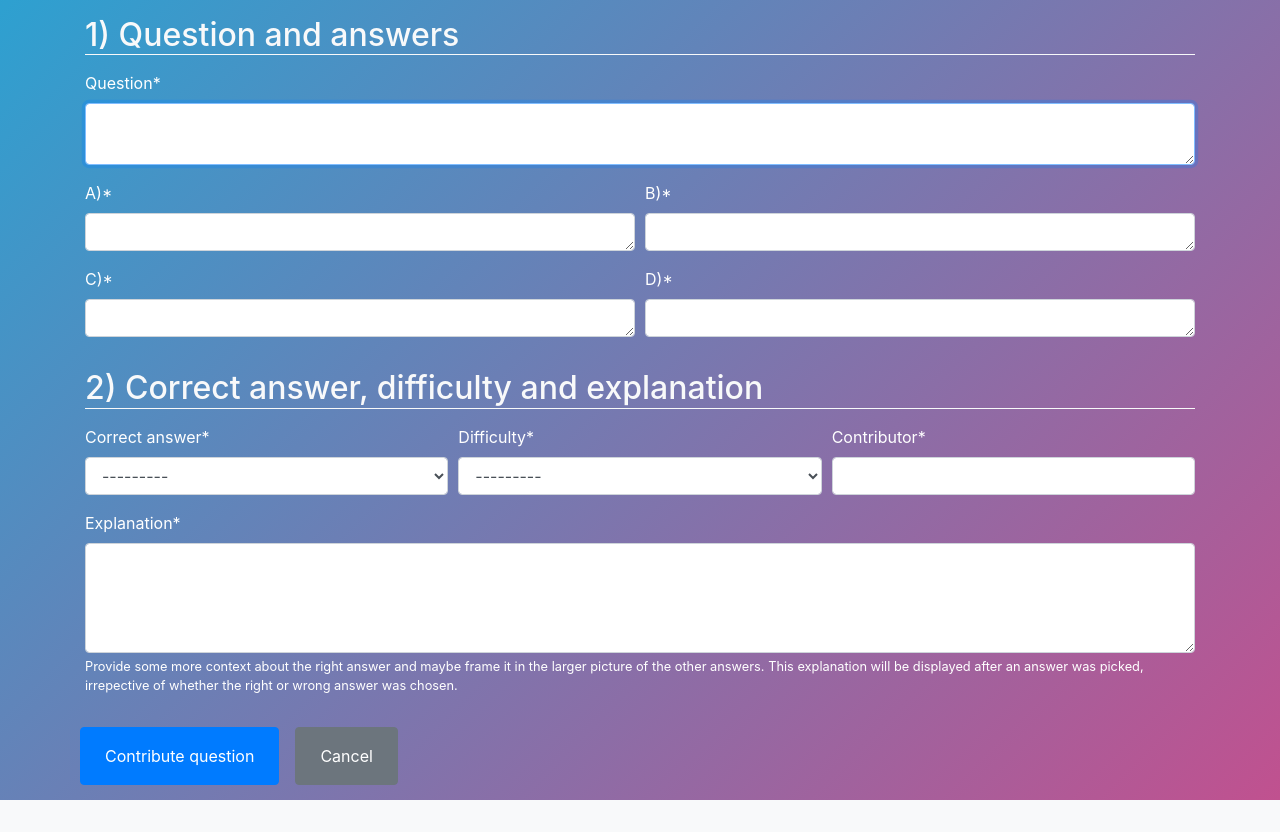
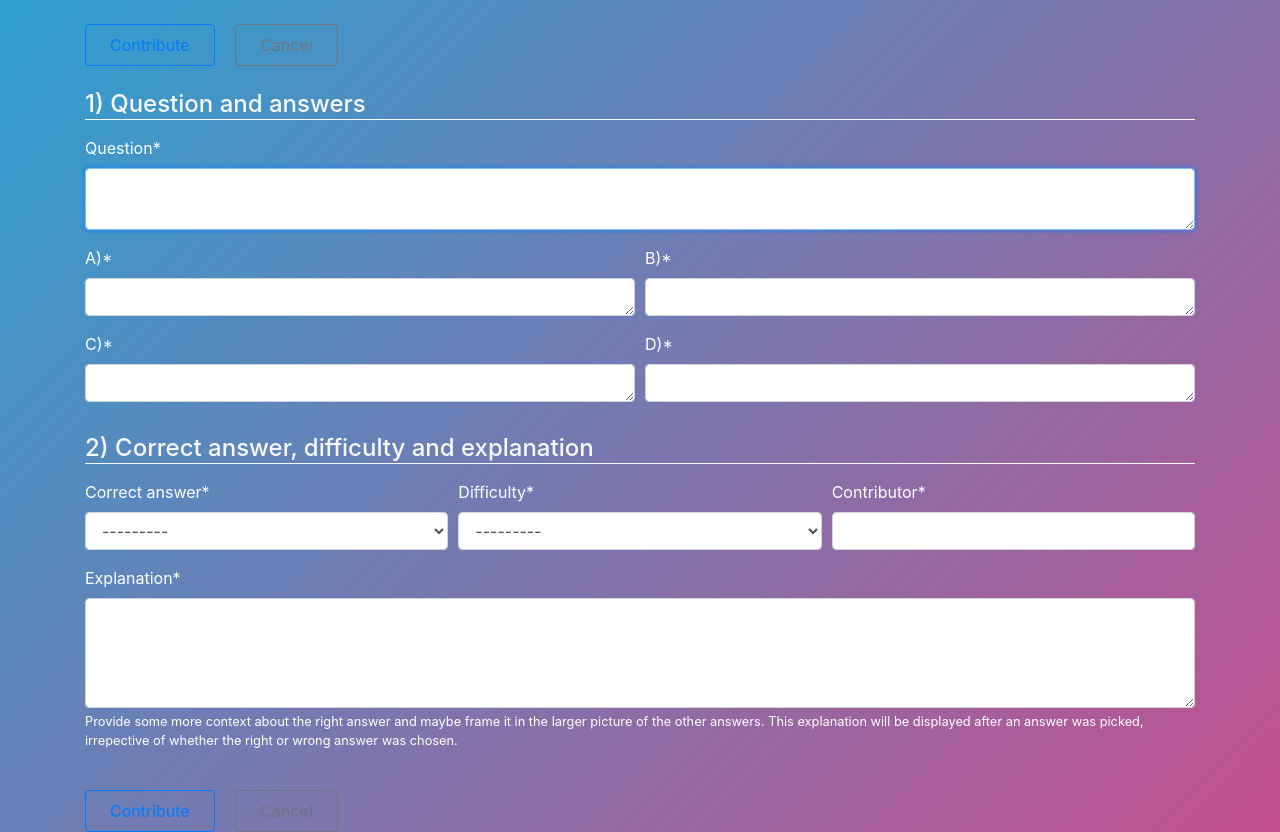
Before and after one commit to folinimarc/quizbubbles, a Django app: template quiz/templates/quiz/new_question.html in a window 1280 px wide. Before the commit the page ends 800 px from the top, so only its background shows below. Run offline with Django 3.2, Linux system fonts and the light colour scheme; the template is opened without the code that fills it: values that come from a table or form of the project are taken from there, others are empty; some libraries are stand-ins or nearby versions.

Commit message:
refactor question list,add, edit templates

```diff
--- /dev/null
+++ b/quiz/templates/quiz/includes/messages.html
@@ -0,0 +1,10 @@
+<div class="row">
+    <div id="message-box">
+        {% for message in messages %}
+        <div class="message cursor-pointer p-3 m-1">
+            <i class="no-pointerevents material-icons mr-2">message</i>
+            <span class="no-pointerevents">{{message}}</span>
+        </div>
+        {% endfor %}
+    </div>
+</div>
--- /dev/null
+++ b/quiz/templates/quiz/includes/nav_addquestion.html
@@ -0,0 +1,7 @@
+{% load static %}
+<div class="nav-row row my-4">
+    <div class="col-12">
+        <button type="submit" class="btn btn-outline-primary px-4 py-2 mr-3">Contribute</button>
+        <a class="btn btn-outline-secondary px-4 py-2 mr-3" href="{% url 'home' %}">Cancel</a>
+    </div>
+</div>
--- /dev/null
+++ b/quiz/templates/quiz/includes/questionfields.html
@@ -0,0 +1,36 @@
+{% load crispy_forms_tags %}
+{% load crispy_forms_field %}
+
+<h4 class="static-card border-bottom border-light text-light my-3">1) Question and answers</h4>
+<div class="form-row">
+    <div class="col-md-12">
+        {{ form.question|as_crispy_field }}
+    </div>
+    <div class="col-md-6">
+        {{ form.answer_a|as_crispy_field }}
+    </div>
+    <div class="col-md-6">
+        {{ form.answer_b|as_crispy_field }}
+    </div>
+    <div class="col-md-6">
+        {{ form.answer_c|as_crispy_field }}
+    </div>
+    <div class="col-md-6">
+        {{ form.answer_d|as_crispy_field }}
+    </div>
+</div>
+<h4 class="static-card border-bottom border-light text-light my-3">2) Correct answer, difficulty and explanation</h4>
+<div class="form-row">
+    <div class="col-md-4">
+        {{ form.correct_answer|as_crispy_field }}
+    </div>
+    <div class="col-md-4">
+        {{ form.difficulty|as_crispy_field }}
+    </div>
+    <div class="col-md-4">
+        {{ form.contributor|as_crispy_field }}
+    </div>
+    <div class="col-md-12">
+        {{ form.explanation|as_crispy_field }}
+    </div>
+</div>
--- a/quiz/templates/quiz/new_question.html
+++ b/quiz/templates/quiz/new_question.html
@@ -11,59 +11,17 @@
 {% endblock %}
 
 {% block content %}
-
 <!-- messages -->
-<div class="row">
-    <div id="message-box">
-        {% for message in messages %}
-        <div class="message cursor-pointer p-3 m-1">
-            <i class="no-pointerevents material-icons mr-2">message</i>
-            <span class="no-pointerevents">{{message}}</span>
-        </div>
-        {% endfor %}
-    </div>
-</div>
+{% include 'quiz/includes/messages.html' %}
 
 <!-- question form -->
 <form method="post">
     {% csrf_token %}
-    <h2 class="static-card border-bottom border-light text-light my-3">1) Question and answers</h2>
-    <div class="form-row">
-        <div class="col-md-12">
-            {{ form.question|as_crispy_field }}
-        </div>
-        <div class="col-md-6">
-            {{ form.answer_a|as_crispy_field }}
-        </div>
-        <div class="col-md-6">
-            {{ form.answer_b|as_crispy_field }}
-        </div>
-        <div class="col-md-6">
-            {{ form.answer_c|as_crispy_field }}
-        </div>
-        <div class="col-md-6">
-            {{ form.answer_d|as_crispy_field }}
-        </div>
-    </div>
-    <h2 class="static-card border-bottom border-light text-light my-3">2) Correct answer, difficulty and explanation</h2>
-    <div class="form-row">
-        <div class="col-md-4">
-            {{ form.correct_answer|as_crispy_field }}
-        </div>
-        <div class="col-md-4">
-            {{ form.difficulty|as_crispy_field }}
-        </div>
-        <div class="col-md-4">
-            {{ form.contributor|as_crispy_field }}
-        </div>
-        <div class="col-md-12">
-            {{ form.explanation|as_crispy_field }}
-        </div>
-    </div>
-    <div class="form-row my-3">
-        <button type="submit" class="btn btn-primary px-4 py-3 mr-3">Contribute question</button>
-        <a class="btn btn-secondary px-4 py-3" href="{% url 'home' %}">Cancel</a>
-    </div>
+    <!-- nav -->
+    {% include 'quiz/includes/nav_addquestion.html' %}
+    <!-- questionfields -->
+    {% include 'quiz/includes/questionfields.html' %}
+    <!-- nav -->
+    {% include 'quiz/includes/nav_addquestion.html' %}
 </form>
-
 {% endblock %}
```
Also changed, not shown: quiz/templates/quiz/edit_question.html (+7 -49 lines), quiz/templates/quiz/includes/nav_editquestion.html (added, +8 -0 lines), quiz/templates/quiz/question_list.html (+13 -4 lines).
